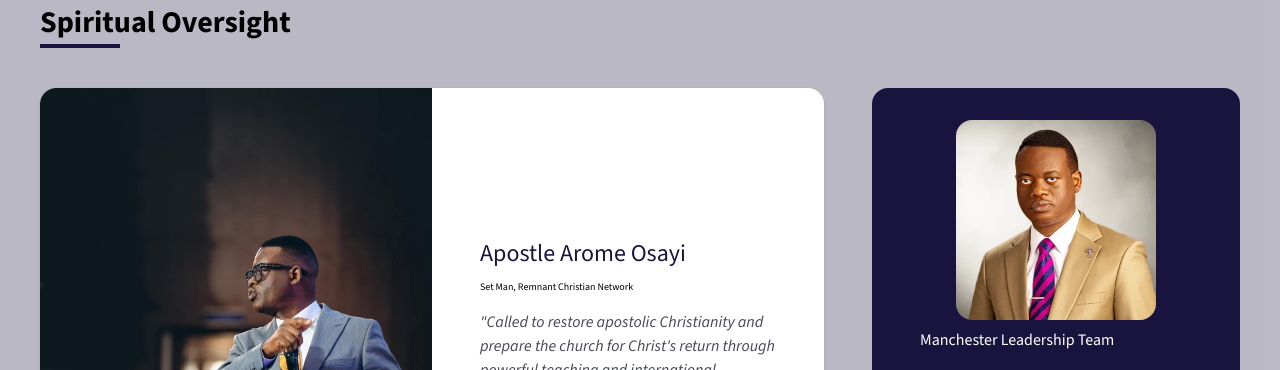
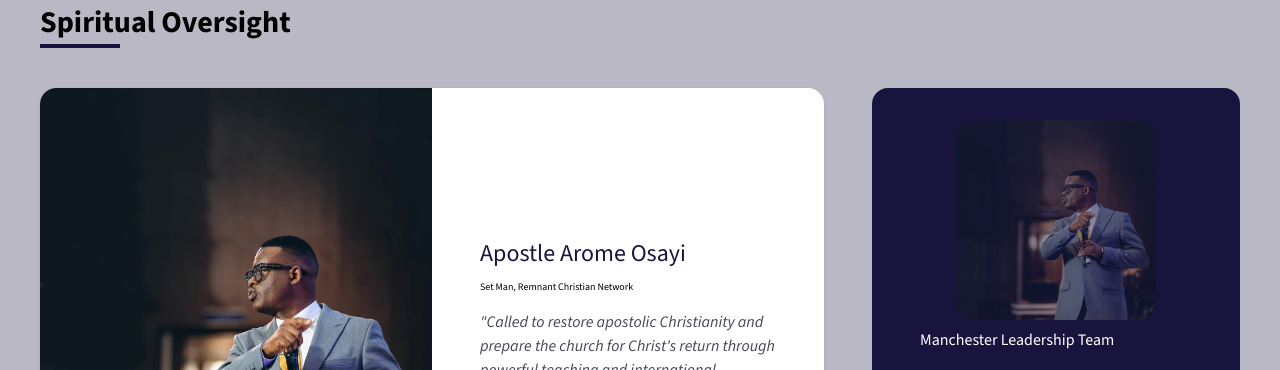
Before and after one commit to Lil-prisca/RcnMancester, a React (Vite) app: page / in a window 1280 px wide. Shown: the part 2300-2670 px from the top of the page. Built offline with nearby package versions, Linux system fonts and the light colour scheme.

Commit message:
carousel for viewing other team section

```diff
--- a/src/components/LiveSection.jsx
+++ b/src/components/LiveSection.jsx
@@ -2,61 +2,61 @@
 const LiveSection = () => {
   return (
     <>
-      <section class="h-[419px] w-full relative flex items-center justify-center text-center">
-        <div class="absolute inset-0">
+      <section className="h-[419px] w-full relative flex items-center justify-center text-center">
+        <div className="absolute inset-0">
           <img
-            class="w-full h-full object-cover"
+            className="w-full h-full object-cover"
             data-alt="Epic, moody mountain peaks of the Lake District covered in soft morning mist, representing the presence of God in nature"
             src="https://lh3.googleusercontent.com/aida-public/AB6AXuAcC_tdqkXP-9t0HPzS16rtTyvBieyGGGaxJ8JN4tSq5L7t5WofCcXNc9IJx3DTE7Td2OsiRdv_7LUM3fdbGsLf6kflOt-qRK0pSzeXdMeJnfjnk9c5iYKipRo6PCxRYNzNxZInLQ8JY-RKpX1DzAt_LwW0mS7PNGBid_Tg1iKbNZMXA3Ak7cJhD0_clAVloLVy9H_2MQH-xoHBNqvTBwkO8SNFiWY_AT6KK3VXxM-9sKVp1wf2ee0ZFuL2IUI8ClTyablV6fyQamA"
           />
-          <div class="absolute inset-0 bg-[#131318]/60 backdrop-blur-[2px]"></div>
+          <div className="absolute inset-0 bg-[#131318]/60 backdrop-blur-[2px]"></div>
         </div>
-        <div class="relative z-10 px-6 max-w-4xl">
-          <h2 class="font-headline italic text-5xl md:text-7xl text-white mb-8">
+        <div className="relative z-10 px-6 max-w-4xl">
+          <h2 className="font-headline italic text-5xl md:text-7xl text-white mb-8">
             The Presence
           </h2>
-          <p class="font-headline text-2xl md:text-3xl text-on-primary font-light italic leading-relaxed">
+          <p className="font-headline text-2xl md:text-3xl text-on-primary font-light italic leading-relaxed">
             "In His presence is fullness of joy; at His right hand there are
             pleasures forevermore."
           </p>
-          <div class="mt-12 h-[2px] w-32 bg-secondary mx-auto"></div>
+          <div className="mt-12 h-[2px] w-32 bg-secondary mx-auto"></div>
         </div>
       </section>
 
       {/*  */}
-      <section class="relative py-20 bg-on-primary overflow-hidden">
-        <div class="absolute top-0 right-0 w-1/2 h-full opacity-20 pointer-events-none">
-          <div class="w-full h-full bg-gradient-to-l from-primary/30 to-transparent"></div>
+      <section className="relative py-20 bg-on-primary overflow-hidden">
+        <div className="absolute top-0 right-0 w-1/2 h-full opacity-20 pointer-events-none">
+          <div className="w-full h-full bg-gradient-to-l from-primary/30 to-transparent"></div>
         </div>
-        <div class="max-w-7xl mx-auto px-12 flex flex-col md:flex-row items-center gap-20">
-          <div class="w-full md:w-1/2 space-y-8 order-2 md:order-1">
-            <h2 class="font-headline text-5xl md:text-6xl text-primary">
+        <div className="max-w-7xl mx-auto px-12 flex flex-col md:flex-row items-center gap-20">
+          <div className="w-full md:w-1/2 space-y-8 order-2 md:order-1">
+            <h2 className="font-headline text-5xl md:text-6xl text-primary">
               Join the Moment.
             </h2>
-            <p class="text-on-surface-variant text-lg">
+            <p className="text-on-surface-variant text-lg">
               Can't make it to Cumbria? Engage with our live broadcast every
               Sunday at 10:30 AM and 6:30 PM. High-definition presence, wherever
               you are.
             </p>
-            <button class="flex items-center space-x-4 bg-surface-bright border-2 border-primary px-8 py-4 rounded-lg hover:bg-primary hover:text-on-primary transition-all duration-300 group">
-              <span class="material-symbols-outlined text-3xl">
+            <button className="flex items-center space-x-4 bg-surface-bright border-2 border-primary px-8 py-4 rounded-lg hover:bg-primary hover:text-on-primary transition-all duration-300 group">
+              <span className="material-symbols-outlined text-3xl">
                 <FaCirclePlay />
               </span>
-              <span class="font-bold tracking-widest uppercase text-sm">
+              <span className="font-bold tracking-widest uppercase text-sm">
                 Enter the Stream
               </span>
             </button>
           </div>
-          <div class="w-full md:w-1/2 order-1 md:order-2">
-            <div class="aspect-video relative rounded-xl overflow-hidden shadow-2xl border border-outline-variant/10">
+          <div className="w-full md:w-1/2 order-1 md:order-2">
+            <div className="aspect-video relative rounded-xl overflow-hidden shadow-2xl border border-outline-variant/10">
               <img
-                class="w-full h-full object-cover filter brightness-75"
+                className="w-full h-full object-cover filter brightness-75"
                 data-alt="A cinematic stage silhouette of a speaker against a vibrant warm backdrop, capturing the energy of a live sermon"
                 src="https://lh3.googleusercontent.com/aida-public/AB6AXuCSv5SgBeRAVJdXhMoeafRwVxyLqGCTMuPiqbdIzEZEB0kh3WeuspE6adS50w4mNY4zYRYlO3jAz9JLoNvZ2lgntDcg6-edK_YqQlo5f4N4eJjFqbubld1JI464iNuT2RqRosHwjCqAWppWgIDNRqZiYx2jJ4rWc3N-E3At7Ly641swAgY7cuLvflOjMgkvyl3RdqorFnPNHWoX-mzogDHvLklsC5eDrBmczSHNEHCT6UwoDACzTGzlKsPJnrR0dhCPxvptvT4LtPQ"
               />
-              <div class="absolute inset-0 flex items-center justify-center">
-                <div class="w-20 h-20 bg-white/10 backdrop-blur-md rounded-full flex items-center justify-center group cursor-pointer hover:scale-110 transition-transform">
-                  <span class="material-symbols-outlined text-4xl text-white">
+              <div className="absolute inset-0 flex items-center justify-center">
+                <div className="w-20 h-20 bg-white/10 backdrop-blur-md rounded-full flex items-center justify-center group cursor-pointer hover:scale-110 transition-transform">
+                  <span className="material-symbols-outlined text-4xl text-white">
                     <FaCirclePlay />
                   </span>
                 </div>
--- a/src/components/Team.jsx
+++ b/src/components/Team.jsx
@@ -1,9 +1,21 @@
-import { motion } from "framer-motion";
+import { useState, useEffect } from "react";
+import { motion, AnimatePresence } from "framer-motion";
 import { Link } from "react-router-dom";
 import setman from "../assets/setman-2.webp";
 import setman2 from "../assets/AAO.jpg";
+import setman3 from "../assets/pke.jpeg";
+
+const leaderImages = [setman, setman2, setman3];
 
 const Team = () => {
+  const [currentImg, setCurrentImg] = useState(0);
+
+  useEffect(() => {
+    const interval = setInterval(() => {
+      setCurrentImg((prev) => (prev + 1) % leaderImages.length);
+    }, 3000); // change every 3 seconds
+    return () => clearInterval(interval);
+  }, []);
   return (
     <section className="px-0 py-5 pb-10 bg-primary/30">
       <div className="px-5 md:px-10 max-w-7xl mx-auto">
@@ -59,11 +71,20 @@
             transition={{ duration: 0.7, delay: 0.15 }}
             className="bg-primary px-12 py-8 rounded-2xl text-white flex flex-col justify-end"
           >
-            <img
-              src={setman}
-              alt="resident pastor"
-              className="h-50 w-50 m-auto rounded-2xl mb-2"
-            />
+            <div className="h-50 w-50 m-auto relative mb-2">
+              <AnimatePresence mode="wait">
+                <motion.img
+                  key={currentImg}
+                  src={leaderImages[currentImg]}
+                  alt="resident pastor"
+                  initial={{ opacity: 0 }}
+                  animate={{ opacity: 1 }}
+                  exit={{ opacity: 0 }}
+                  transition={{ duration: 0.6 }}
+                  className="h-50 w-50 rounded-2xl object-cover absolute top-0 left-0"
+                />
+              </AnimatePresence>
+            </div>
             <h3 className="font-headline-md text-headline-md mb-4">
               Manchester Leadership Team
             </h3>
--- a/src/pages/TeamsPage.jsx
+++ b/src/pages/TeamsPage.jsx
@@ -9,14 +9,15 @@
     name: "Apostle Arome Osayi",
     position: "Set Man, Remnant Christian Network",
   },
+
+  {
+    img: woman,
+    name: "A a b",
+    position: "Set Man, Remnant Christian Network",
+  },
   {
     img: man1,
     name: "Rev. George Agbike",
-    position: "Set Man, Remnant Christian Network",
-  },
-  {
-    img: woman,
-    name: "A a b",
     position: "Set Man, Remnant Christian Network",
   },
   {
```
